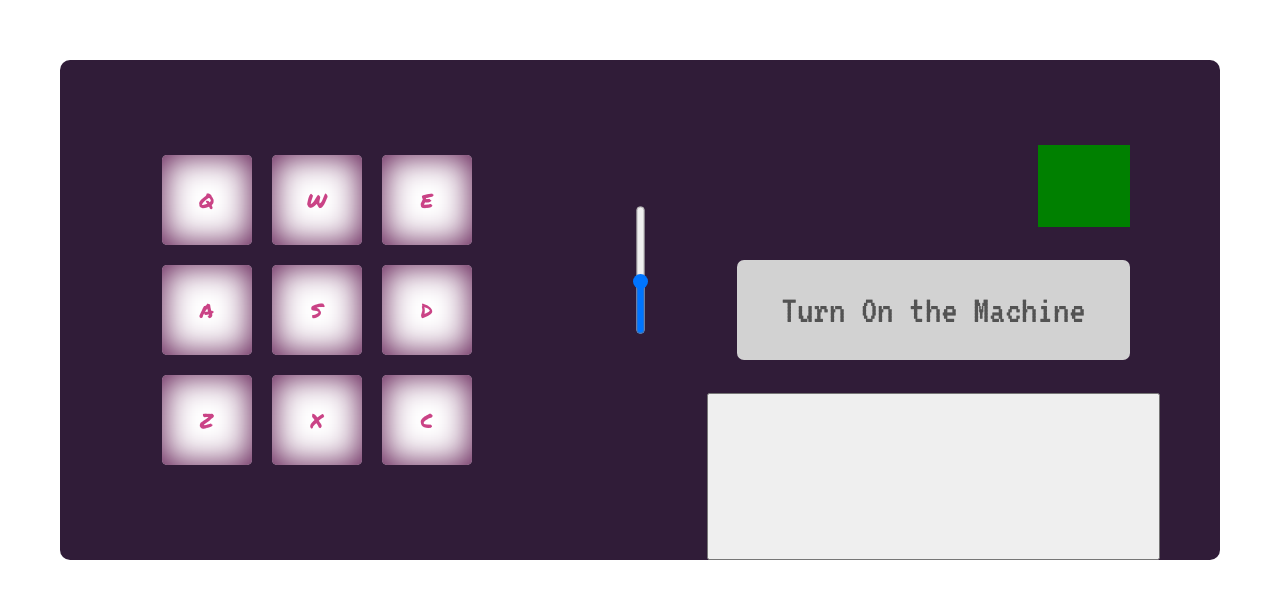
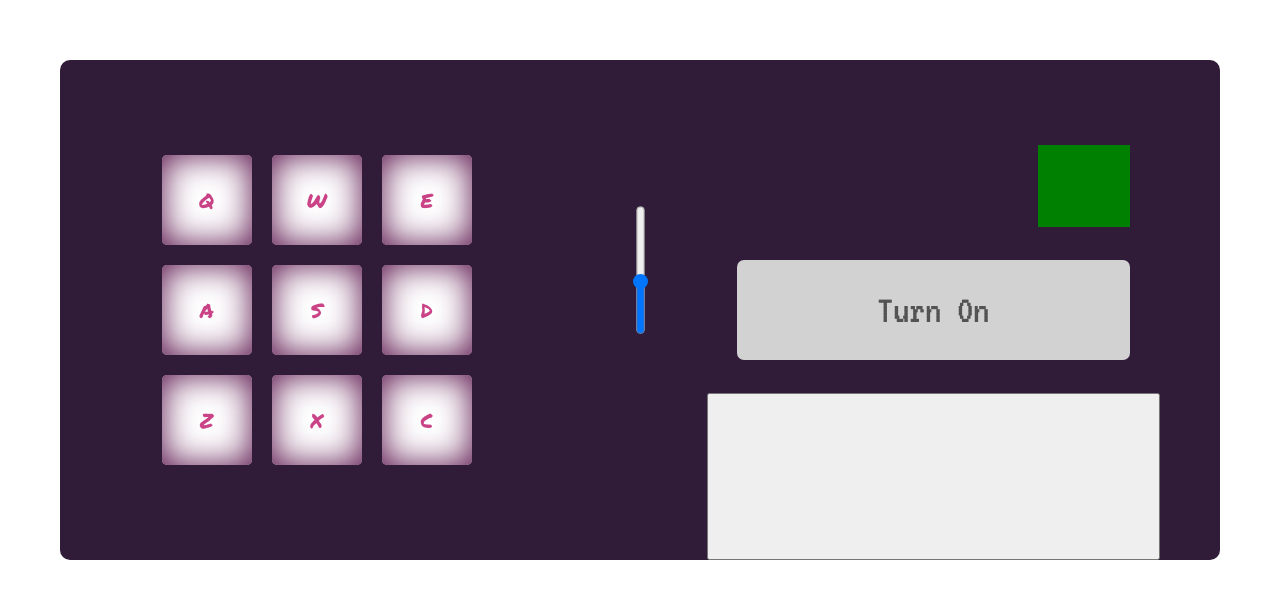
Before and after one commit to isemaj/fcc-drum-machine, a React app: page / in a window 1280 px wide. Shown: the top 598 px of the page. Built offline with nearby package versions, Linux system fonts and the light colour scheme; the HTML template or start-up script is replaced by a standard one.

Commit message:
remove hyphen

```diff
--- a/src/js/containers/ScreenDisplay.js
+++ b/src/js/containers/ScreenDisplay.js
@@ -5,7 +5,7 @@ import PropTypes from 'prop-types';
 class ScreenDisplay extends Component {
   render() {
 
-  	const display = this.props.power.powerStatus ? <p>{this.props.display.displayKey}</p> : <p>Turn On the Machine</p>;
+  	const display = this.props.power.powerStatus ? <p>{this.props.display.displayKey}</p> : <p>Turn On</p>;
   	return (
       <div id="display-item">
       	{display}
```
